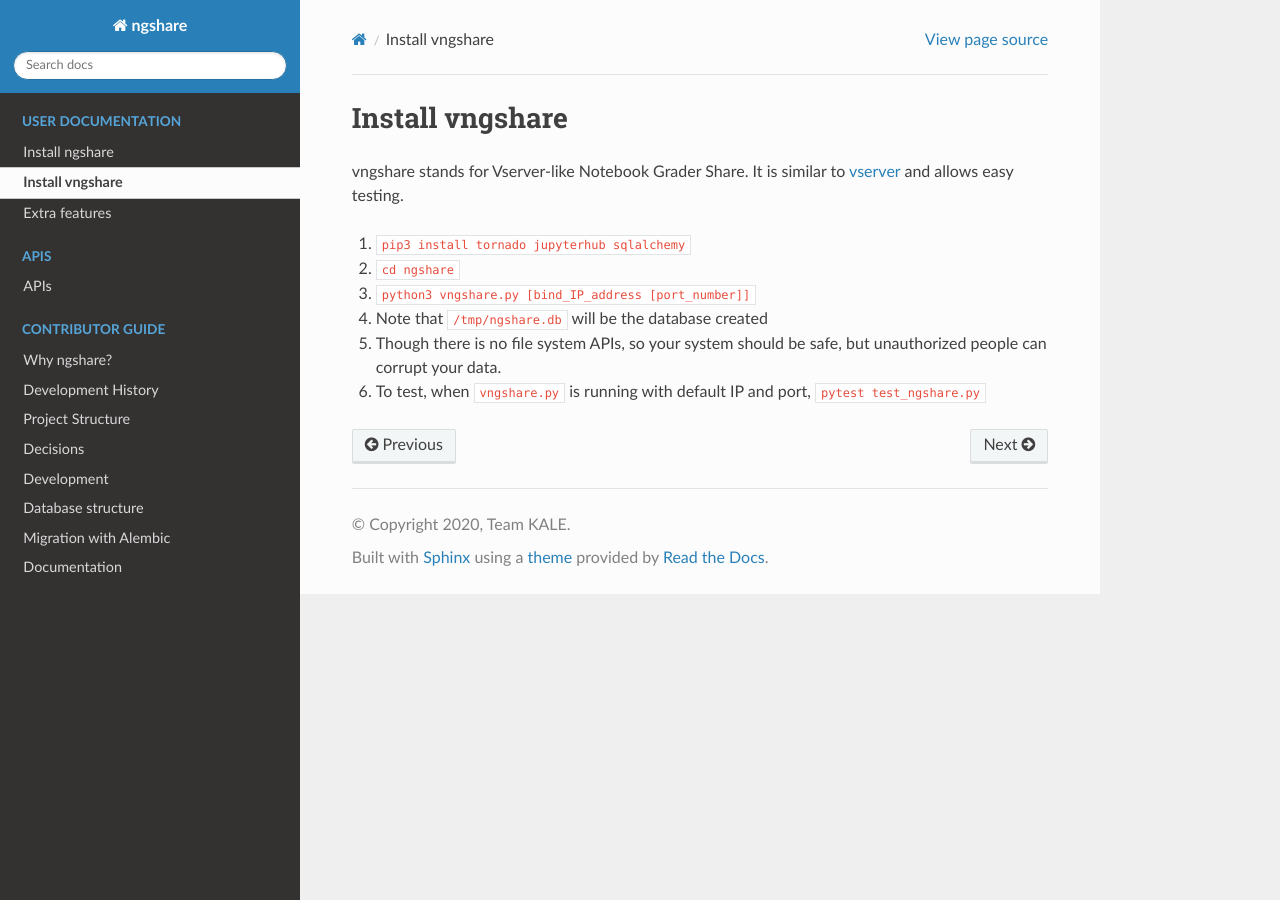
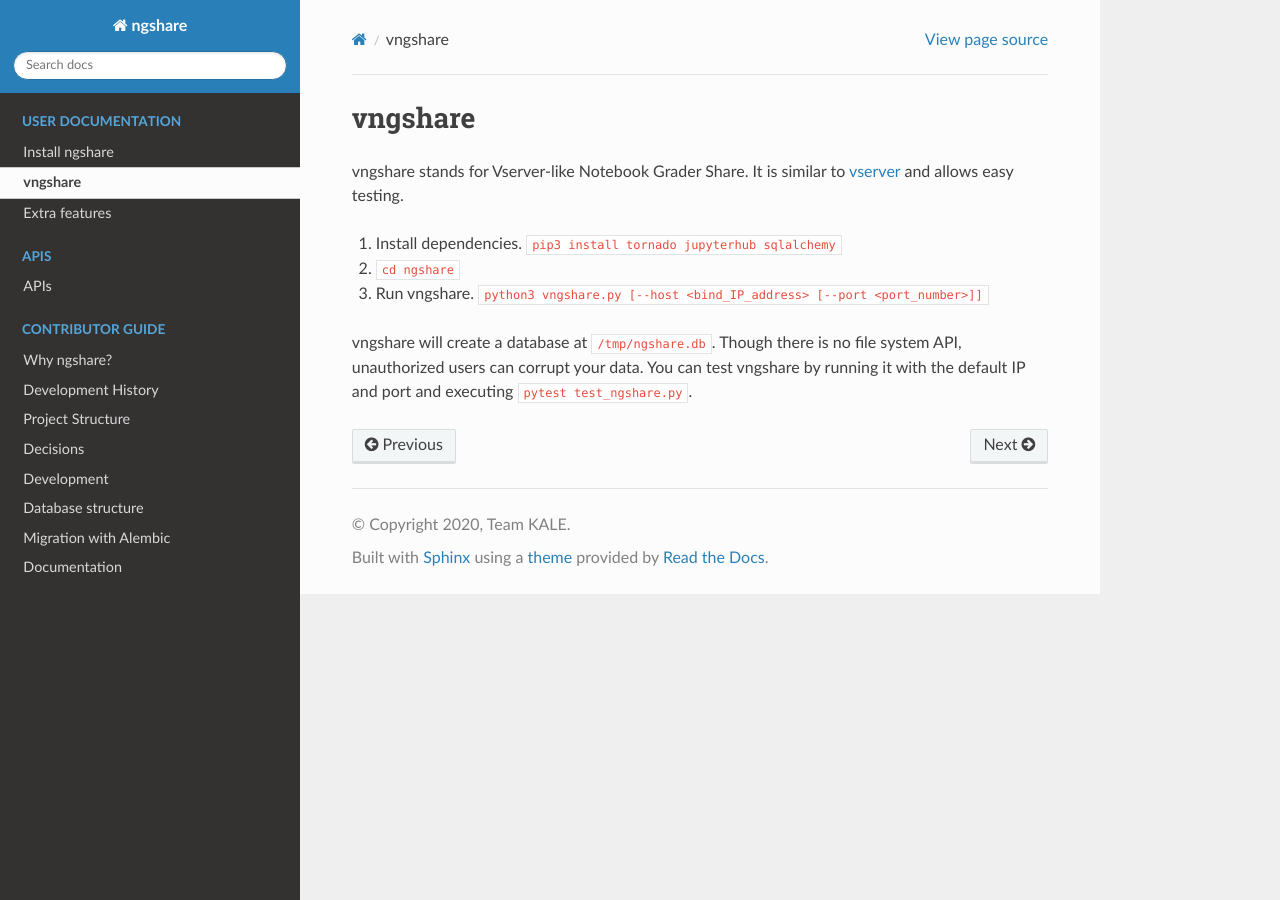
Before and after one commit to LibreTexts/ngshare, a Sphinx documentation site: the page built from docs/user_guide/install_vngshare.rst, in a window 1280 px wide. Built offline with Sphinx 7.4.7 and the Read the Docs theme 2.0.0, drawn with Linux system fonts in a browser that asks for light colours.

Commit message:
Clean up documentation for vngshare

```diff
--- a/docs/user_guide/install_vngshare.rst
+++ b/docs/user_guide/install_vngshare.rst
@@ -1,13 +1,10 @@
-Install vngshare
-================
+vngshare
+========
 
 vngshare stands for Vserver-like Notebook Grader Share. It is similar to `vserver <https://github.com/lxylxy123456/ngshare-vserver/>`_ and allows easy testing.
 
-1. ``pip3 install tornado jupyterhub sqlalchemy``
+1. Install dependencies. ``pip3 install tornado jupyterhub sqlalchemy``
 2. ``cd ngshare``
-3. ``python3 vngshare.py [bind_IP_address [port_number]]``
-4. Note that ``/tmp/ngshare.db`` will be the database created
-5. Though there is no file system APIs, so your system should be safe, but
-   unauthorized people can corrupt your data.
-6. To test, when ``vngshare.py`` is running with default IP and port,
-   ``pytest test_ngshare.py``
+3. Run vngshare. ``python3 vngshare.py [--host <bind_IP_address> [--port <port_number>]]``
+
+vngshare will create a database at ``/tmp/ngshare.db``. Though there is no file system API, unauthorized users can corrupt your data. You can test vngshare by running it with the default IP and port and executing ``pytest test_ngshare.py``.
```
